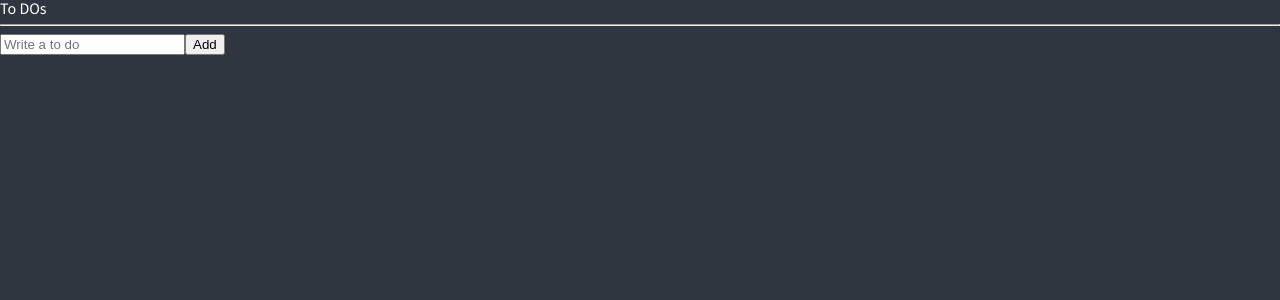
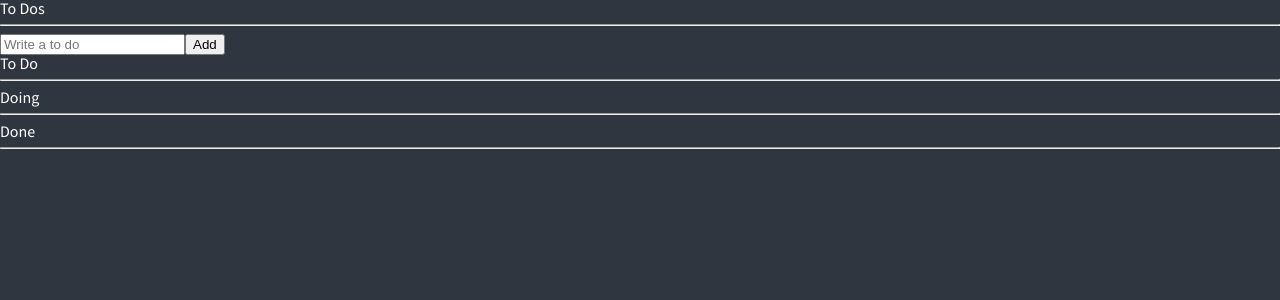
Before and after one commit to wujuno/react-master, a React (Create React App) app: page / in a window 1280 px wide. Shown: the top 300 px of the page. Built offline with nearby package versions, Linux system fonts and the light colour scheme.

Commit message:
recoli selector

```diff
--- a/src/atoms.ts
+++ b/src/atoms.ts
@@ -1,4 +1,4 @@
-import {atom} from "recoil"
+import {atom, selector} from "recoil"
 
 export interface IToDo {
     text: string;
@@ -11,3 +11,15 @@
     key: "toDo",
     default:[],
 })
+
+export const toDoSelector = selector({
+    key: "toDoSelector",
+    get: ({ get }) => {
+      const toDos = get(toDoState);
+      return [
+        toDos.filter((toDo) => toDo.category === "TO_DO"),
+        toDos.filter((toDo) => toDo.category === "DOING"),
+        toDos.filter((toDo) => toDo.category === "DONE"),
+      ];
+    },
+  });
--- a/src/components/ToDoList.tsx
+++ b/src/components/ToDoList.tsx
@@ -1,5 +1,5 @@
 import { useRecoilValue} from "recoil";
-import { toDoState } from "../atoms";
+import { toDoState, toDoSelector } from "../atoms";
 import CreateToDo from "./CreateToDo";
 import ToDo from "./ToDo";
 
@@ -7,16 +7,33 @@
 
 
 function ToDoList() {
-    const toDos = useRecoilValue(toDoState);
+    const [toDo, doing, done] = useRecoilValue(toDoSelector);
     return (
         <div>
-            <h1>To DOs</h1>
+            <h1>To Dos</h1>
             <hr />
-            <CreateToDo/>
-            <ul>
-              {toDos.map(toDo => <ToDo key={toDo.id} {...toDo}/>)}
-            </ul>
-
+            <CreateToDo />
+            <h2>To Do</h2>
+                <ul>
+                    {toDo.map((toDo) => (
+                    <ToDo key={toDo.id} {...toDo} />
+                    ))}
+                </ul>
+            <hr />
+            <h2>Doing</h2>
+                <ul>
+                    {doing.map((toDo) => (
+                    <ToDo key={toDo.id} {...toDo} />
+                    ))}
+                </ul>
+            <hr />
+            <h2>Done</h2>
+                <ul>
+                    {done.map((toDo) => (
+                    <ToDo key={toDo.id} {...toDo} />
+                    ))}
+                </ul>
+            <hr />
         </div>
     );
 }
```
